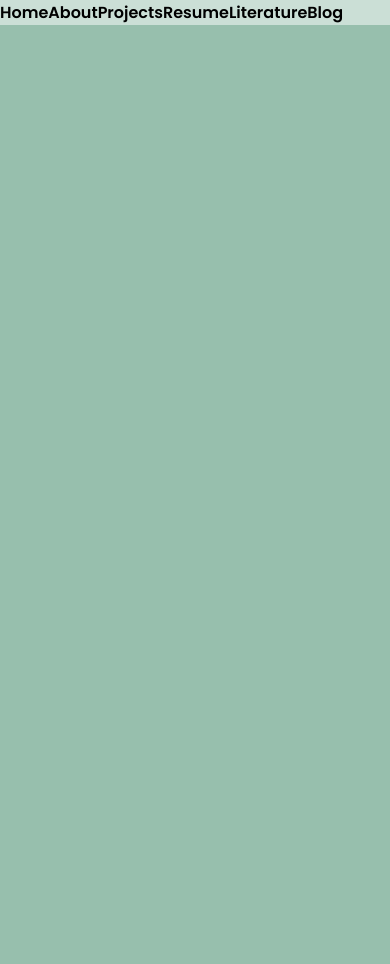
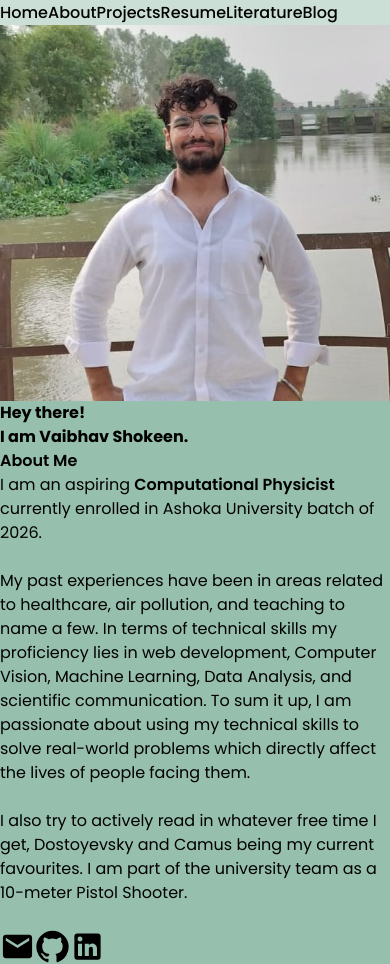
Before and after one commit to narul-shxkeen/personal-website, a React (Vite) app: page /projects in a window 390 px wide. Before the commit the page ends 844 px from the top, so only its background shows below. Built offline with nearby package versions, Linux system fonts and the light colour scheme.

Commit message:
made the landing page responsive

```diff
--- a/src/App.css
+++ b/src/App.css
@@ -19,18 +19,3 @@
   .appear {
     animation: appear 1s forwards ease-out; /* Slower animation */
   }
-
-
-  /* Tailwind CSS classes for slide animation */
-.slide-enter {
-    @apply transform translate-x-full opacity-0;
-  }
-  .slide-enter-active {
-    @apply transform translate-x-0 opacity-100 transition-all duration-300 ease-in-out;
-  }
-  .slide-exit {
-    @apply transform translate-x-0 opacity-100;
-  }
-  .slide-exit-active {
-    @apply transform -translate-x-full opacity-0 transition-all duration-300 ease-in-out;
-  }
--- a/src/App.jsx
+++ b/src/App.jsx
@@ -1,33 +1,24 @@
 import React from "react";
 import { BrowserRouter as Router, Route, Routes, useLocation } from 'react-router-dom';
-import { CSSTransition, TransitionGroup } from 'react-transition-group';
+import { CSSTransition, SwitchTransition } from 'react-transition-group';
 import "./index.css";
+import "./App.css";
 import Navbar from "./components/navbar.jsx";
 import About from "./components/about.jsx";
 import Landing from "./components/homeLanding.jsx";
+// import Projects from "./components/projects.jsx";
 
 function App() {
   return (
     <Router>
       <Navbar />
-      <AnimatedRoutes />
+      <Routes location={location}>
+            <Route path="/" element={<Landing />} />
+            <Route path="/about" element={<About />} />
+            <Route path="/projects" element={<About />} />
+          </Routes>
     </Router>
   );
 }
 
-function AnimatedRoutes() {
-  const location = useLocation();
-
-  return (
-    <TransitionGroup>
-      <CSSTransition key={location.key} classNames="slide" timeout={3000}>
-        <Routes location={location}>
-          <Route path="/" element={<Landing />} />
-          <Route path="/about" element={<About />} />
-        </Routes>
-      </CSSTransition>
-    </TransitionGroup>
-  );
-}
-
 export default App;
--- a/src/components/aboutLanding.jsx
+++ b/src/components/aboutLanding.jsx
@@ -4,10 +4,10 @@ import LinkedInIcon from '@mui/icons-material/LinkedIn';
 import GitHubIcon from '@mui/icons-material/GitHub';
 
 function Landing(){
- return <div className="h-[100vh] w-[100vw] mb-20 grid grid-cols-4 grid-rows-5 justify-items-center justify-center gap-4 items-center px-20 pt-24">
- <div className="bg-white col-span-1 row-span-2 h-[100%] w-full flex justify-center items-center rounded-xl">
-    <img src="images/squarePfp.jpeg" alt="image of software engineer Vaibhav Shokeen standing on a bridge" className="h-full w-full rounded-xl object-cover"/></div>
- <div className="bg-white col-span-3 row-span-2 h-[100%] w-full flex pl-4 items-center rounded-xl">
+ return <div className="h-auto w-[100vw] md:h-[100vh] md:w-[100vw] mb-20 grid grid-cols-1 md:grid-cols-4 md:grid-rows-5 justify-items-center justify-center gap-4 items-center px-20 pt-24">
+ <div className="bg-white md:col-span-1 md:row-span-2 h-[30vh] md:h-[100%] w-full flex justify-center items-center rounded-xl">
+    <img src="images/squarePfp.jpeg" alt="image of software engineer Vaibhav Shokeen standing on a bridge" className="md:h-full md:w-full rounded-xl object-cover"/></div>
+ <div className="bg-white md:col-span-3 md:row-span-2 h-[100%] w-full flex pl-4 items-center rounded-xl">
     <h1 className="poppins-bold text-4xl text-[#b9b9b9] leading-relaxed">Hey there!<br/> I am <span className=" text-6xl text-[#578b73] poppins-bold">Vaibhav Shokeen</span>.</h1>
     </div>
     <div className="bg-white col-span-4 row-span-3 h-[100%] w-full flex  flex-col gap-3 px-4 py-8 rounded-xl">
--- a/src/components/homeLanding.jsx
+++ b/src/components/homeLanding.jsx
@@ -4,7 +4,7 @@ import EmailIcon from '@mui/icons-material/Email';
 import LinkedInIcon from '@mui/icons-material/LinkedIn';
 import GitHubIcon from '@mui/icons-material/GitHub';
 
-function Landing() {
+function Landing({isBlurred}) {
   const roles = ['Developer', 'Machine Learner', 'Health Researcher'];
   const [currentRoleIndex, setCurrentRoleIndex] = useState(0);
   const [isFalling, setIsFalling] = useState(false);
@@ -22,10 +22,11 @@ function Landing() {
   }, []);
 
   return (
+    <div className="h-full w-ful">
     <div className="flex flex-col gap-4 justify-center items-center h-[100vh] w-[100vw]">
       <img className="absolute -z-10 object-cover h-[100vh] w-[100vw]" src="images/home2.jpg" alt="image of raindrops on a leaf with a blurred background" />
-      <h1 className="text-7xl text-white poppins-bold z-10">Vaibhav Shokeen</h1>
-      <p className="relative text-5xl text-[#b9b9b9] poppins-medium">
+      <h1 className="text-7xl text-white poppins-bold z-10 text-center">Vaibhav Shokeen</h1>
+      <p className="relative text-5xl text-[#b9b9b9] poppins-medium text-center">
         I am a <span className="inline-block w-[450px]">
           <span className={`inline-block ${isFalling ? 'fall-back' : 'appear'}`}>{roles[currentRoleIndex]}</span>
         </span>
@@ -49,6 +50,7 @@ function Landing() {
         </div>
       </div>
     </div>
+    </div>
   );
 }
 
--- a/src/components/navbar.jsx
+++ b/src/components/navbar.jsx
@@ -4,13 +4,13 @@ import { Link } from 'react-router-dom';
 
 function Navbar(){
   return <div className='w-full flex justify-center fixed z-30'>
-    <nav className='nav flex items-center justify-around my-8 gap-6 text-[#574B60] drop-shadow-2xl w-auto px-4  py-2 rounded-full'>
+    <nav className='nav flex items-center justify-around my-4 gap-1 md:my-8 md:gap-6 text-[#574B60] drop-shadow-2xl w-auto px-1 md:px-4 md:py-2 rounded-full'>
     <NavLink
         to="/"
         className={({ isActive }) =>
           isActive
-            ? 'text-white bg-[#97bfad] px-3 py-2 rounded-md poppins-semibold'
-            : 'text-gray-700 hover:text-white hover:bg-gray-700 px-3 py-2 rounded-md poppins-semibold'
+            ? 'text-white bg-[#97bfad] px-1 py-0 poppins-medium text-sm md:text-base md:px-3 md:py-2 rounded-md md:poppins-semibold'
+            : 'text-gray-700 hover:text-white hover:bg-gray-700 px-1 text-sm md:text-base py-0 poppins-medium md:px-3 md:py-2 rounded-md md:poppins-semibold'
         }
       >
         Home
@@ -19,8 +19,8 @@ function Navbar(){
         to="/about"
         className={({ isActive }) =>
           isActive
-            ? 'text-white bg-[#97bfad] px-3 py-2 rounded-md poppins-semibold'
-            : 'text-gray-700 hover:text-white hover:bg-gray-700 px-3 py-2 rounded-md poppins-semibold'
+            ? 'text-white bg-[#97bfad] px-1 py-0 poppins-medium md:px-3 text-sm md:text-base md:py-2 rounded-md md:poppins-semibold'
+            : 'text-gray-700 hover:text-white hover:bg-gray-700 px-1 py-0 poppins-medium text-sm md:text-base md:px-3 md:py-2 rounded-md md:poppins-semibold'
         }
       >
         About
@@ -29,8 +29,8 @@ function Navbar(){
         to="/projects"
         className={({ isActive }) =>
           isActive
-            ? 'text-white bg-[#97bfad] px-3 py-2 rounded-md poppins-semibold'
-            : 'text-gray-700 hover:text-white hover:bg-gray-700 px-3 py-2 rounded-md poppins-semibold'
+            ? 'text-white bg-[#97bfad] px-1 py-0 poppins-medium md:px-3 md:py-2 rounded-md md:poppins-semibold text-sm md:text-base'
+            : 'text-gray-700 hover:text-white hover:bg-gray-700 px-1 py-0 poppins-medium md:px-3 md:py-2 rounded-md text-sm md:text-base md:poppins-semibold'
         }
       >
         Projects
@@ -39,8 +39,8 @@ function Navbar(){
         to="/resume"
         className={({ isActive }) =>
           isActive
-            ? 'text-white bg-[#97bfad] px-3 py-2 rounded-md poppins-semibold'
-            : 'text-gray-700 hover:text-white hover:bg-gray-700 px-3 py-2 rounded-md poppins-semibold'
+            ? 'text-white bg-[#97bfad] px-1 py-0 poppins-medium text-sm md:text-base md:px-3 md:py-2 rounded-md md:poppins-semibold'
+            : 'text-gray-700 hover:text-white hover:bg-gray-700 px-1 py-0 poppins-medium md:px-3 md:py-2 rounded-md text-sm md:text-base md:poppins-semibold'
         }
       >
         Resume
@@ -49,8 +49,8 @@ function Navbar(){
         to="/literature"
         className={({ isActive }) =>
           isActive
-            ? 'text-white bg-[#97bfad] px-3 py-2 rounded-md poppins-semibold'
-            : 'text-gray-700 hover:text-white hover:bg-gray-700 px-3 py-2 rounded-md poppins-semibold'
+            ? 'text-white bg-[#97bfad] px-1 py-0 text-sm md:text-base poppins-medium md:px-3 md:py-2 rounded-md md:poppins-semibold'
+            : 'text-gray-700 hover:text-white hover:bg-gray-700 text-sm md:text-base px-1 py-0 poppins-medium md:px-3 md:py-2 rounded-md md:poppins-semibold'
         }
       >
         Literature
@@ -59,8 +59,8 @@ function Navbar(){
         to="/blog"
         className={({ isActive }) =>
           isActive
-            ? 'text-white bg-[#97bfad] px-3 py-2 rounded-md poppins-semibold'
-            : 'text-gray-700 hover:text-white hover:bg-gray-700 px-3 py-2 rounded-md poppins-semibold'
+            ? 'text-white bg-[#97bfad] px-1 py-1 poppins-medium text-sm md:text-base md:px-3 md:py-2 rounded-md md:poppins-semibold'
+            : 'text-gray-700 hover:text-white hover:bg-gray-700 text-sm md:text-base px-1 py-1 poppins-medium md:px-3 md:py-2 rounded-md md:poppins-semibold'
         }
       >
         Blog
--- a/src/index.css
+++ b/src/index.css
@@ -17,22 +17,6 @@ body{
 .nav{
   background-color: rgba(255, 255, 255,0.5);
 }
-
-  /* Tailwind CSS classes for slide animation */
-  .slide-enter {
-    @apply transform translate-x-full opacity-0;
-  }
-  .slide-enter-active {
-    @apply transform translate-x-0 opacity-100 transition-all duration-[3000ms] ease-in;
-  }
-  .slide-exit {
-    @apply transform translate-x-0 opacity-100;
-  }
-  .slide-exit-active {
-    @apply transform -translate-x-full opacity-0 transition-all duration-[3000ms] ease-in;
-  }
-
-
 
 .noto-serif-display-hello{
   font-family: "Noto Serif Display", serif;
```
